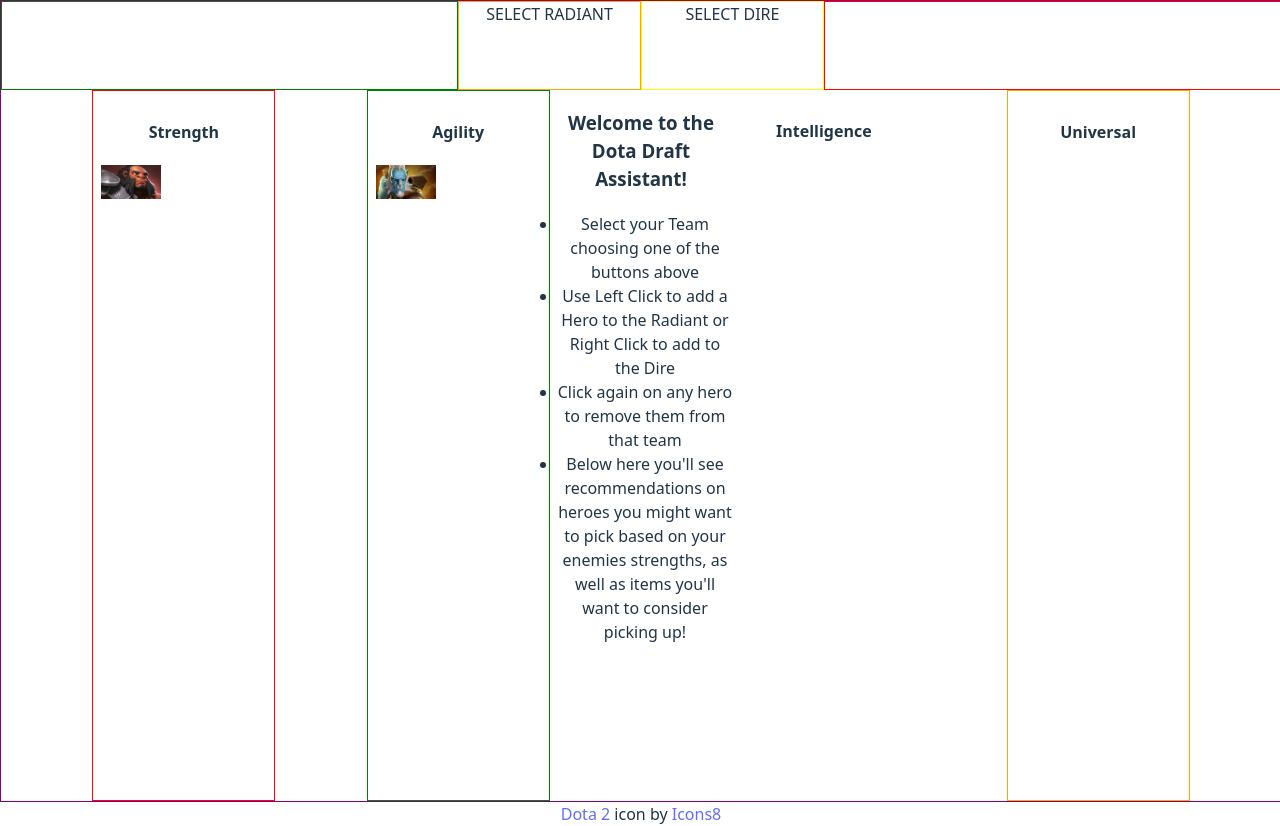
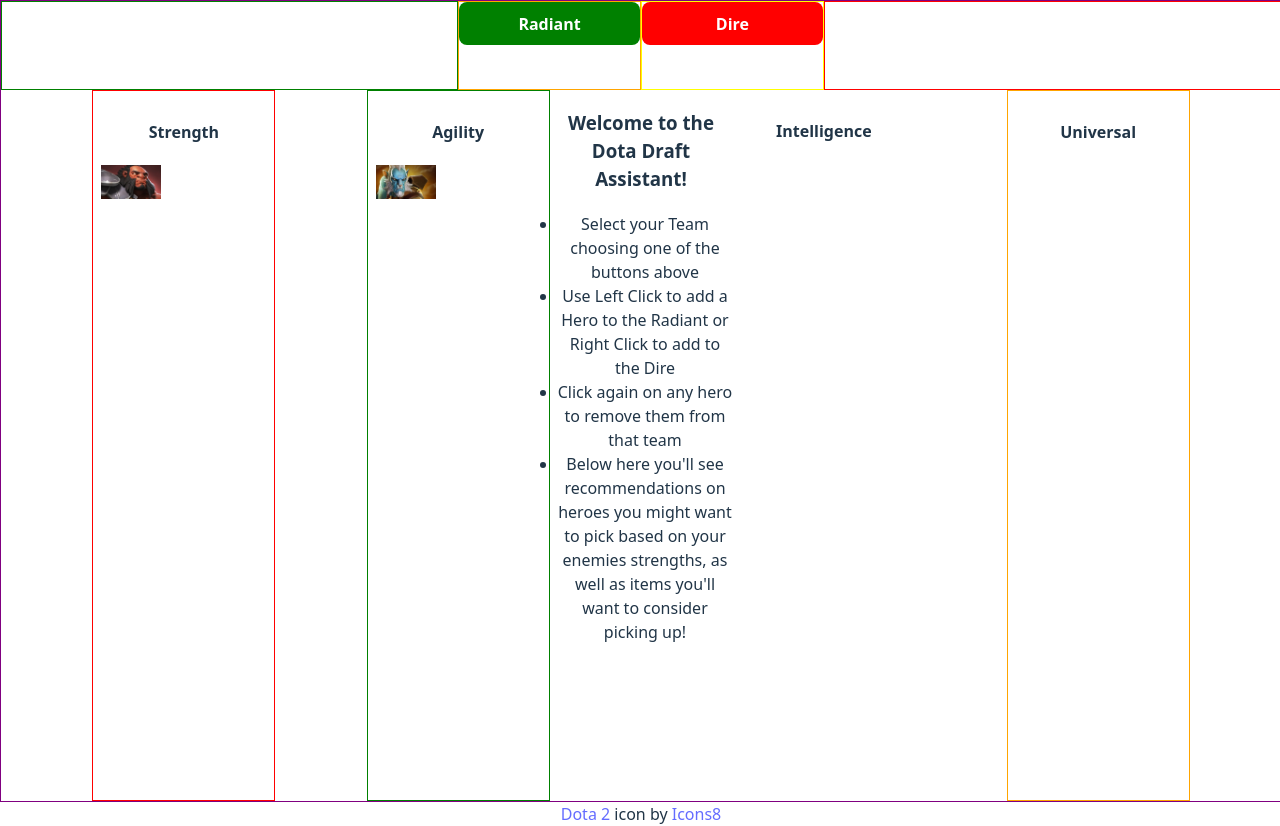
Before and after one commit to BurningBagel/DotaDraft, a Vue app in the folder frontend/: page / in a window 1280 px wide. Built offline with nearby package versions, Linux system fonts and the light colour scheme.

Commit message:
Basic team buttons

```diff
--- a/frontend/src/components/DraftLayout.vue
+++ b/frontend/src/components/DraftLayout.vue
@@ -6,13 +6,17 @@
     <div class="DIRE">
       <TeamHeroes :team="dire" :chosenTeam="'dire'"/>
     </div>
-    <div class="SELECT-DIRE">SELECT DIRE</div>
-    <div class="SELECT-RADIANT">SELECT RADIANT</div>
+    <div class="SELECT-DIRE">
+      <TeamButton :teamName="'dire'" :TeamSelect="TeamSelect"/>
+    </div>
+    <div class="SELECT-RADIANT">
+      <TeamButton :teamName="'radiant'" :TeamSelect="TeamSelect"/>
+    </div>
     <div class="STR">
-      <HeroGroup :title="'Strength'" :heroes="strHeroes" :onSelect="addHero" />
+      <HeroGroup :title="'Strength'" :heroes="strHeroes" :OnSelect="AddHero" />
     </div>
     <div class="AGI">
-      <HeroGroup :title="'Agility'" :heroes="agiHeroes" :onSelect="addHero" />
+      <HeroGroup :title="'Agility'" :heroes="agiHeroes" :OnSelect="AddHero" />
     </div>
 
     <div class="INFO">
@@ -28,10 +32,10 @@
     </div>
 
     <div class="INT">
-      <HeroGroup :title="'Intelligence'" :heroes="intHeroes" :onSelect="addHero" />
+      <HeroGroup :title="'Intelligence'" :heroes="intHeroes" :OnSelect="AddHero" />
     </div>
     <div class="UNI">
-      <HeroGroup :title="'Universal'" :heroes="uniHeroes" :onSelect="addHero" />
+      <HeroGroup :title="'Universal'" :heroes="uniHeroes" :OnSelect="AddHero" />
     </div>
   </div>
 </template>
@@ -44,11 +48,19 @@ import { Attribute } from "../shared/enums/attribute.enum";
 import type { Hero } from "../shared/models/hero.model.ts";
 import { ref } from "vue";
 import TeamHeroes from "./TeamHeroes.vue";
+import TeamButton from "./TeamButton.vue";
 
 const radiant = ref<Hero[]>([]);
 const dire = ref<Hero[]>([]);
 
-const addHero = (team: String, hero: Hero) => {
+var selectedTeam: String;
+
+const TeamSelect = (team: String) => {
+  selectedTeam = team;
+  // TODO hide the team buttons
+}
+
+const AddHero = (team: String, hero: Hero) => {
   const chosenTeam = team === "radiant" ? radiant.value : dire.value;
   const otherTeam = team === "radiant" ? dire.value : radiant.value;
 
--- a/frontend/src/components/HeroGroup.vue
+++ b/frontend/src/components/HeroGroup.vue
@@ -6,8 +6,8 @@
         v-for="hero in heroes"
         :key="hero.name"
         class="hero-tile"
-        @click.left="() => onSelect('radiant', hero)"
-        @click.right.prevent="() => onSelect('dire', hero)"
+        @click.left="() => OnSelect('radiant', hero)"
+        @click.right.prevent="() => OnSelect('dire', hero)"
       >
         <img :src="`/images/heroes/${hero.name.toLowerCase()}.webp`" :alt="`${hero.name}`" />
       </div>
@@ -19,7 +19,7 @@
 defineProps({
   title: String,
   heroes: Array,
-  onSelect: Function,
+  OnSelect: Function,
 });
 </script>
 
--- /dev/null
+++ b/frontend/src/components/TeamButton.vue
@@ -0,0 +1,32 @@
+<template>
+    <button :class="[teamName,'base']" :onclick="() => TeamSelect(teamName)">
+        {{ teamName }}
+    </button>
+</template>
+
+<script setup>
+defineProps({
+    teamName: String,
+    TeamSelect: Function
+});
+</script>
+
+<style scoped>
+
+.base{
+    width: 100%;
+    color: white;
+    text-transform: capitalize;
+    font-weight: bold;
+
+}
+
+.radiant{
+    background-color: green;
+}
+
+.dire{
+    background-color: red;
+}
+
+</style>
```
Also changed, not shown: 1 other file (tests, documents, lock files or other folders).
